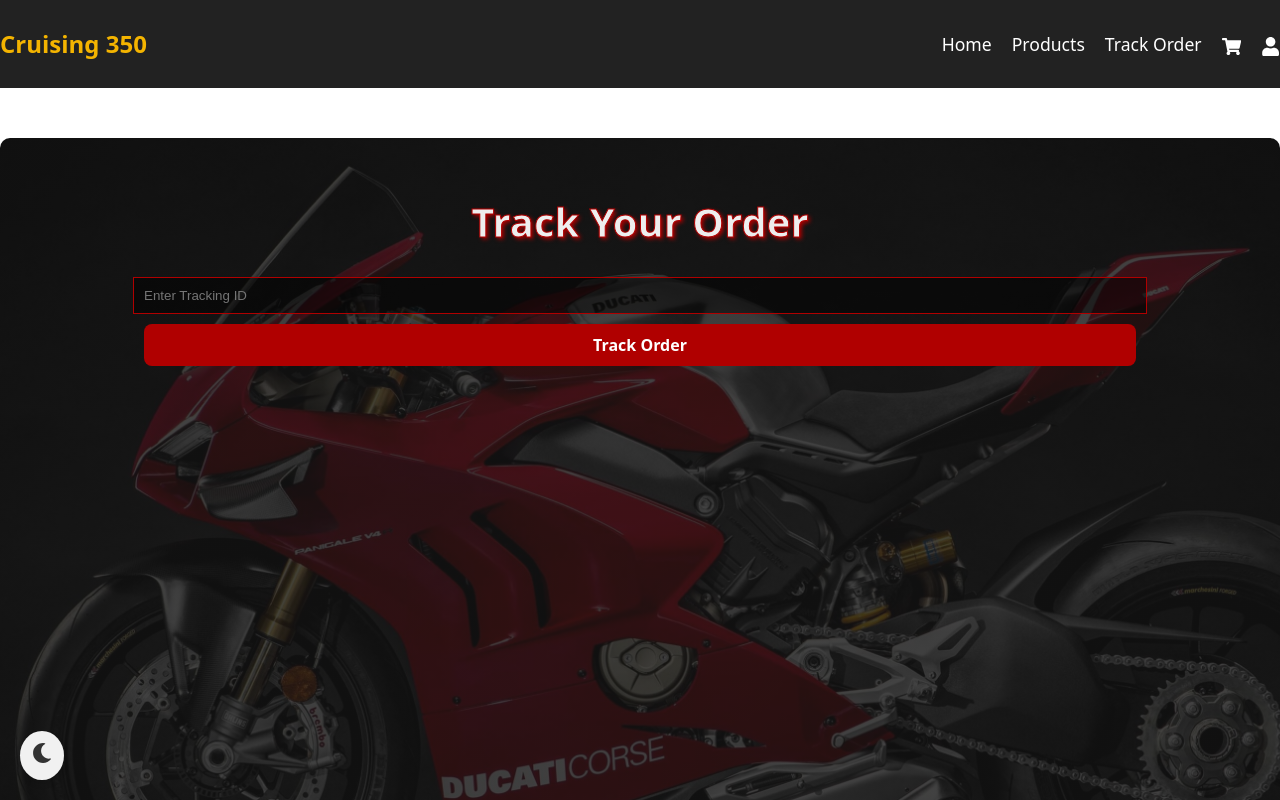
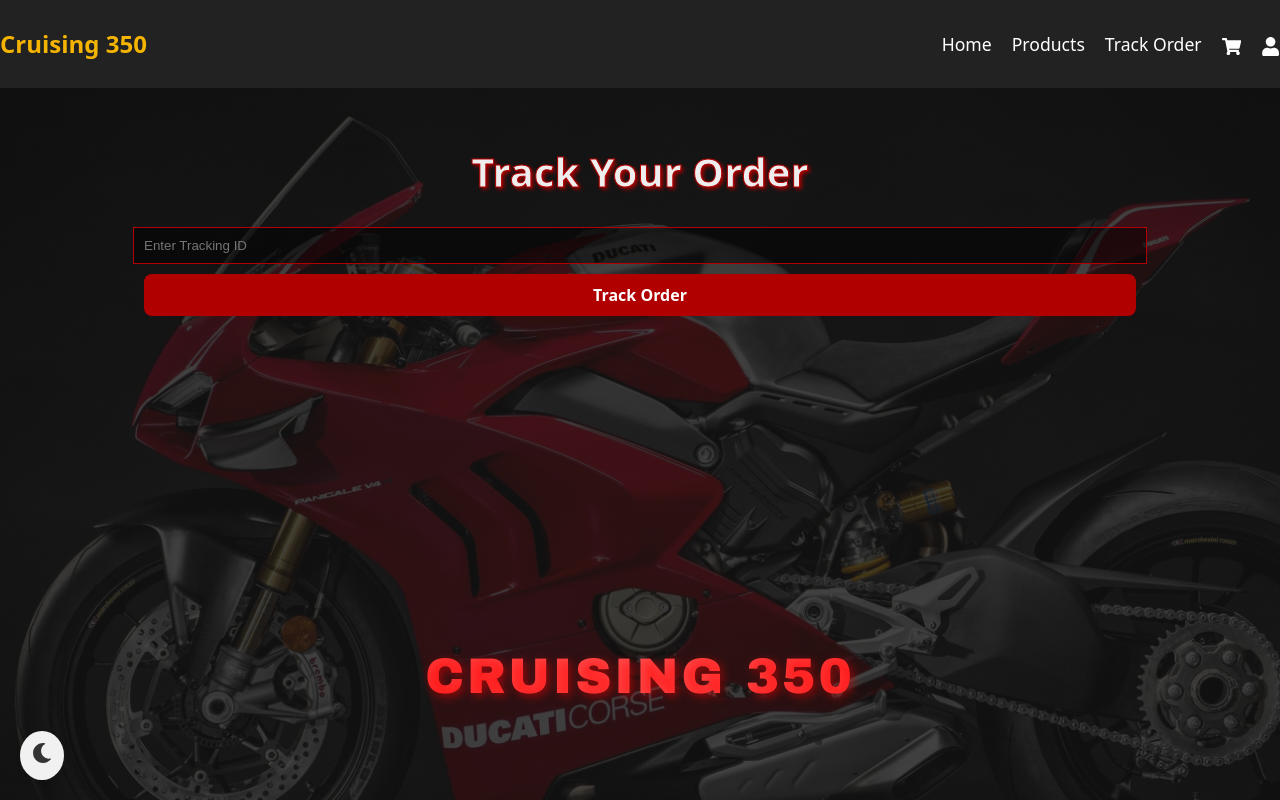
Before and after one commit to ishitars27/vinayak, a React (Vite) app: page /ordertracking in a window 1280 px wide. Built offline with nearby package versions, Linux system fonts and the light colour scheme; a web font is replaced by a local one.

Commit message:
updated wesite

```diff
--- a/src/pages/ordertracking.jsx
+++ b/src/pages/ordertracking.jsx
@@ -28,9 +28,10 @@
                     required
                 />
                 <button type="submit">Track Order</button>
+                <h1 id="hhrr">Cruising 350</h1>
             </form>
             {orderStatus && <p className="order-status">Status: {orderStatus}</p>}
-            <Footer />
+
         </div>
     );
 };
--- a/src/styles/orderTracking.css
+++ b/src/styles/orderTracking.css
@@ -4,12 +4,12 @@
   width: 100%;
   text-align: center;
   /* Removed max-width or adjusted it */
-  margin: 50px auto;
+
   padding: 20px;
   background: linear-gradient(rgba(20, 20, 20, 0.8), rgba(20, 20, 20, 0.8)), url('/ducati-background.jpg');
   background-size: cover;
   color: #eee;
-  border-radius: 10px;
+
   display: flex; /* Using flexbox */
   flex-direction: column; /* Stack children vertically */
   min-height: 100vh; /* Ensure container takes full viewport height */
@@ -53,11 +53,18 @@
   font-weight: bolder;
   color: #b00000;
 }
+#hhrr{
+position: relative;
+top: 300px;
+font-size: 50px;
+font-weight: bold;
+background: linear-gradient(45deg, #ff0000, #ff4d4d, #ff0000);
+-webkit-background-clip:text;
+-webkit-text-fill-color: transparent;
+text-shadow: 3px 3px 10px rgba(255, 0, 0, 0.5);
+font-family: "Arial Black", sans-serif;
+text-transform: uppercase;
+letter-spacing: 3px;
+background-color: rgba(245, 245, 245, 0.5); /* Adjust the last value for opacity */
 
-
-
-Footer{
-position: relative;
-justify-content: flex-end;
-top: 100%;
 }
```
